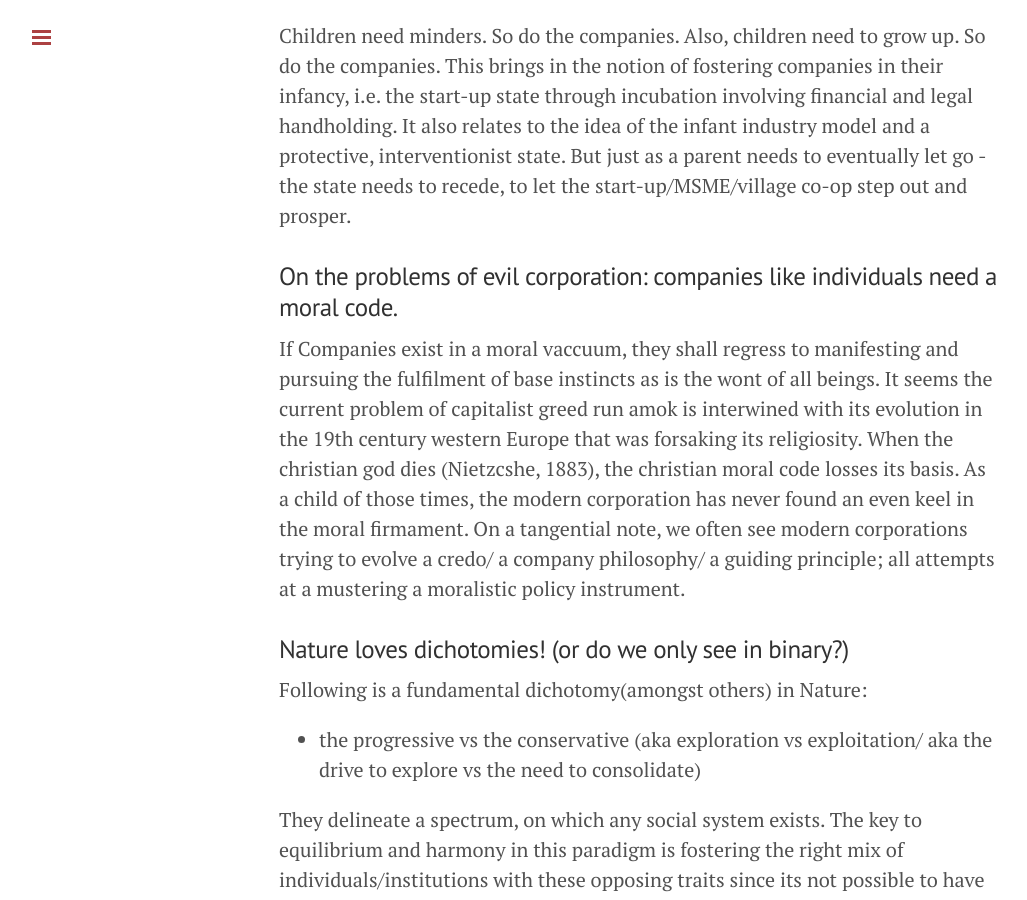
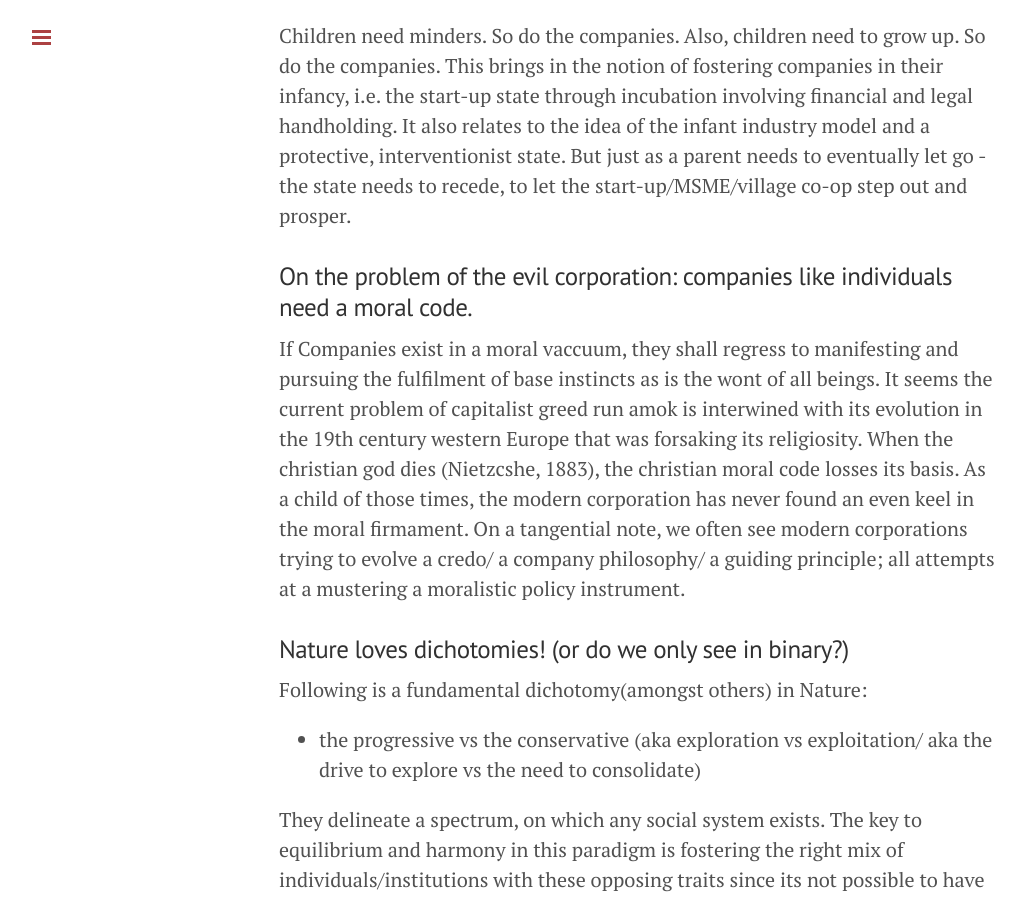
Before and after one commit to auag92/blog, a Jekyll site: the page built from _posts/2020-05-13-company.md, in a window 1280 px wide and 900 px high, scrolled down 695 px. Shown: the whole window, without its empty margins (1-1028 px from the left). Built offline with Jekyll 4.4.1, drawn with Linux system fonts in a browser that asks for light colours; comment, search, counter and statistics services are not loaded.

Commit message:
company modified

```diff
--- a/_posts/2020-05-13-company.md
+++ b/_posts/2020-05-13-company.md
@@ -31,7 +31,7 @@ interventionist state. But just as a parent needs to eventually let go - the sta
 recede, to let the start-up/MSME/village co-op step out and prosper.
 
 
-### On the problems of evil corporation: companies like individuals need a moral code.
+### On the problem of the evil corporation: companies like individuals need a moral code.
 If Companies exist in a moral vaccuum, they shall regress to manifesting and pursuing the fulfilment of
 base instincts as is the wont of all beings. It seems the current problem of capitalist greed run amok
 is interwined with its evolution in the 19th century western Europe that was forsaking its religiosity.
```
